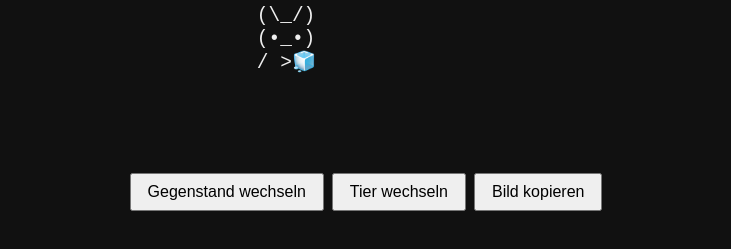
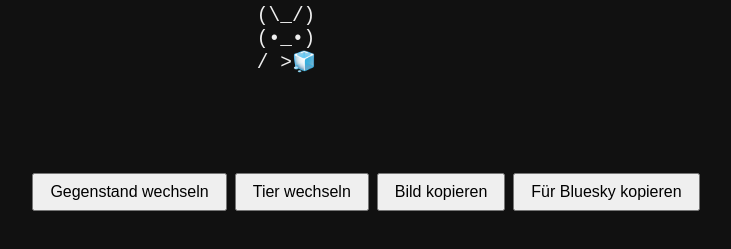
Before and after one commit to marsrakete/ascii-tierchen, a plain HTML site: page index.html in a window 1280 px wide. Shown: the part 75-324 px from the top of the page, without its empty margins (274-1005 px from the left). Drawn offline with Linux system fonts and the light colour scheme.

Commit message:
Add Bluesky text copy button and document stylesheet

```diff
--- a/index.html
+++ b/index.html
@@ -43,6 +43,7 @@
     <button onclick="changeItem()">Gegenstand wechseln</button>
     <button onclick="changeAnimal()">Tier wechseln</button>
     <button onclick="copyArt()">Bild kopieren</button>
+    <button onclick="copyArt(true)">Für Bluesky kopieren</button>
   </div>
 
   <script>
@@ -158,9 +159,10 @@ o\\_^_/o ${item}`,
       document.getElementById('animal-name').textContent = animalKey;
     }
 
-    function copyArt() {
+    function copyArt(forBluesky = false) {
       const text = document.getElementById('ascii-art').textContent;
-      navigator.clipboard.writeText(text).then(() => {
+      const clipboardText = forBluesky ? text.replace(/^ +/gm, spaces => "\u2002".repeat(spaces.length)) : text;
+      navigator.clipboard.writeText(clipboardText).then(() => {
         alert("Bild wurde in die Zwischenablage kopiert!");
       }).catch(err => {
         alert("Kopieren fehlgeschlagen: " + err);
```
Also changed, not shown: 1 other file.
